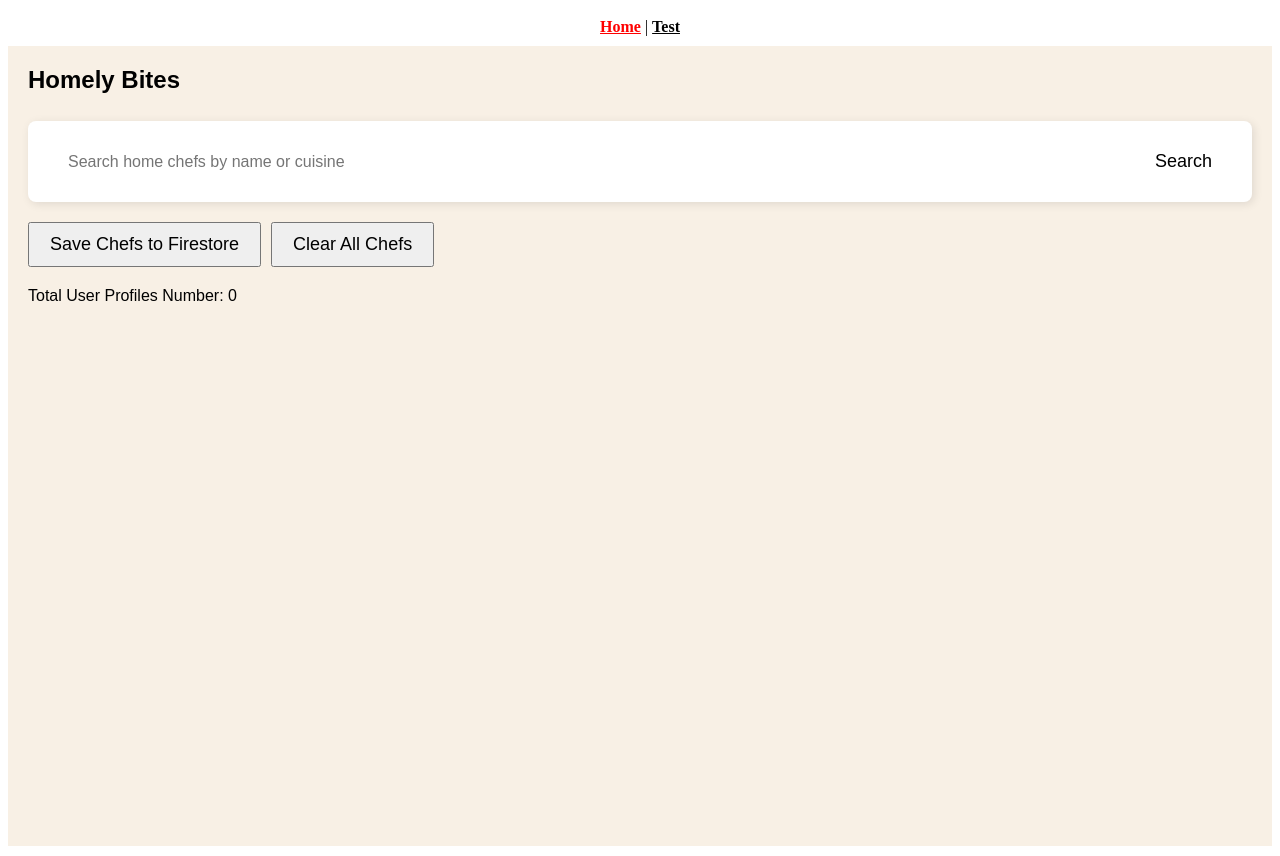
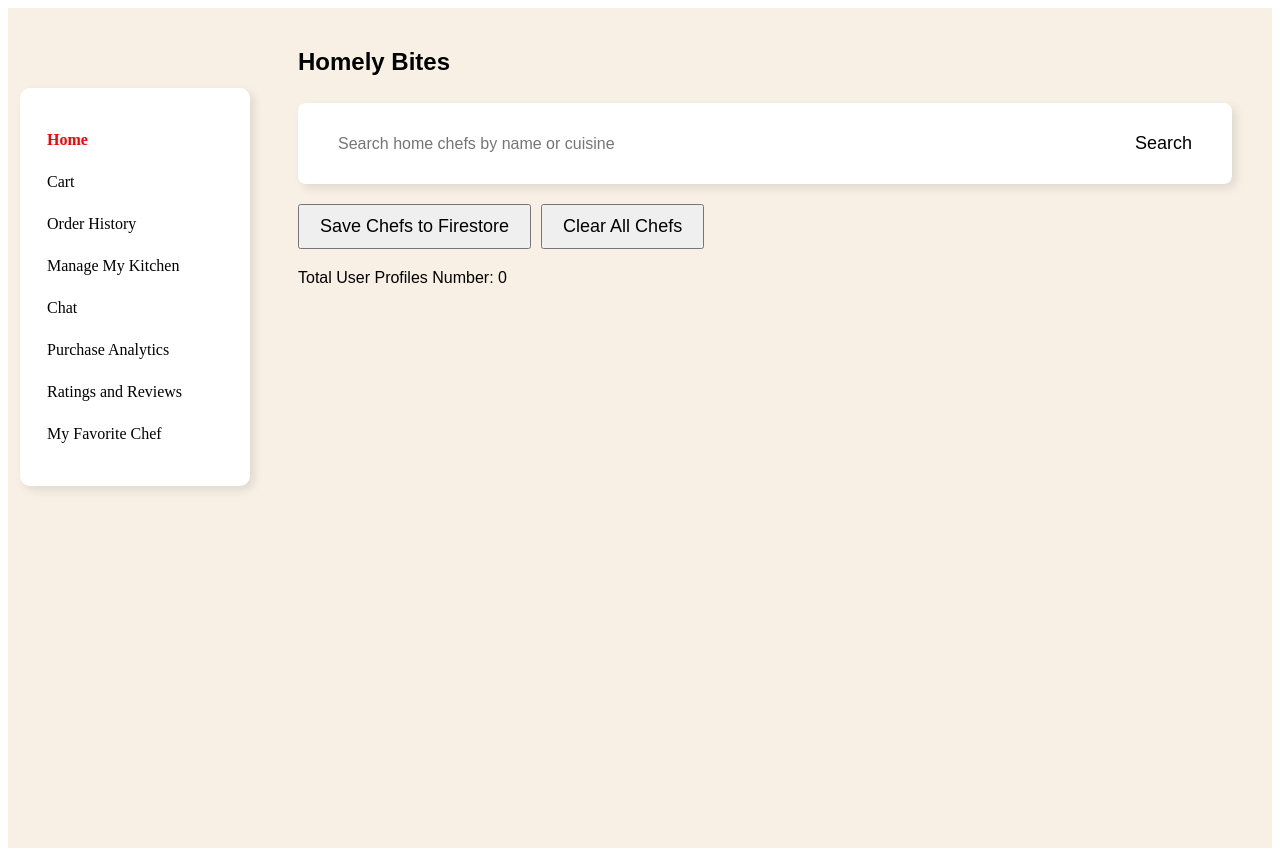
Before and after one commit to iqour/homelybites, a Vue app in the folder HomelyBites/: page / in a window 1280 px wide. Built offline with nearby package versions, Linux system fonts and the light colour scheme; no server answers; the database is empty.

Commit message:
Added sidebar and router

```diff
--- a/HomelyBites/src/App.vue
+++ b/HomelyBites/src/App.vue
@@ -1,34 +1,46 @@
 <template>
-  <div id = "container">
-    <div id ="nav">
-    <router-link to = "/">Home</router-link> |
-    <router-link to = "/test"> Test</router-link>
+  <div class="container">
+    <Sidebar @reset-home="resetHomePage"/>
+
+    <div class="main-content">
+      <router-view ref="routerView"/>
     </div>
   </div>
-  <router-view/>
-
 </template>
 
 <script>
+import Sidebar from "@/components/Sidebar.vue";
   export default{
-    name: 'App'
-  }
+    name: 'App',
+    components : {
+      Sidebar,
+    },
+    methods: {
+      resetHomePage() {
+        const homeComponent = this.$refs.routerView?.$children?.find(
+          (child) => child.$options.name == "Home",
+        );
+        if (homeComponent) {
+          homeComponent.resetPage();
+        }
+      },
+    },
+  };
 </script>
 
 <style>
-#container {
+.container {
   display: flex;
-  flex-direction: column;
-  text-align: center;
+  flex-direction: row;
+  min-height: 100vh;
+  background: #f8f0e5;
 }
-  #nav{
-    padding : 10px
-  }
-  #nav a {
-    font-weight : bold;
-    color: black;
-  }
-  #nav a.router-link-exact-active{
-    color: red;
-  }
+
+.main-content {
+  flex: 1;
+  margin-left: 250px;
+  padding: 20px;
+  background: #f8f0e5;
+  min-height: 100vh;
+}
 </style>
--- /dev/null
+++ b/HomelyBites/src/components/Sidebar.vue
@@ -0,0 +1,85 @@
+<template>
+    <div class="sidebar">
+      <ul>
+        <li
+          v-for="item in menuItems"
+          :key="item.page"
+          @click="goToPage(item.page)"
+          :class="{ active: isActive(item.page) }">
+          <i :class="item.icon"></i> {{  item.label }}
+        </li>
+      </ul>
+    </div>
+</template>
+
+<script>
+  export default {
+    data() {
+      return {
+        menuItems: [
+          { page: 'home', label: 'Home', icon: 'icon-home' },
+          { page: 'cart', label: 'Cart', icon: 'icon-cart' },
+          { page: 'order-history', label: 'Order History', icon: 'icon-history' },
+          { page: 'manage-kitchen', label: 'Manage My Kitchen', icon: 'icon-kitchen' },
+          { page: 'chat', label: 'Chat', icon: 'icon-chat' },
+          { page: 'purchase-analytics', label: 'Purchase Analytics', icon: 'icon-analytics' },
+          { page: 'ratings-review', label: 'Ratings and Reviews', icon: 'icon-reviews' },
+          { page: 'favorite-chefs', label: 'My Favorite Chef', icon: 'icon-favorite' },
+        ]
+      };
+    },
+    methods: {
+      goToPage(page) {
+        if (page == 'home') {
+          if (this.$route.path == '/') {
+            this.$emit('reset-home');
+          } else {
+            this.$router.push('/');
+          }
+        } else {
+          this.$router.push(`/${page}`);
+        }
+      },
+      isActive(page) {
+        return (page == 'home' && this.$route.path == '/') || this.$route.path == `/${page}`;
+      }
+    }
+  };
+</script>
+
+<style scoped>
+.sidebar {
+  position: fixed;
+  left: 20px;
+  margin-top: 80px;
+  width: 200px;
+  background: white;
+  color: black;
+  padding: 15px;
+  box-shadow: 4px 4px 10px rgba(0,0,0,0.1);
+  border-radius: 10px;
+}
+
+.sidebar ul {
+  list-style: none;
+  padding: 0;
+}
+
+.sidebar li {
+  padding: 12px;
+  cursor: pointer;
+  font-size: 16px;
+  display: flex;
+  align-items: center;
+}
+
+.sidebar li:hover {
+  background: lightgray;
+  border-radius: 5px;
+}
+
+.sidebar li.active {
+  color: red;
+  font-weight: bold;
+}
+</style>
--- a/HomelyBites/src/router/index.js
+++ b/HomelyBites/src/router/index.js
@@ -1,6 +1,12 @@
 import { createRouter, createWebHistory } from "vue-router";
 import Home from "@/views/Home.vue";
-import TestPage from "@/views/TestPage.vue";
+import Cart from "@/views/Cart.vue";
+import OrderHistory from "@/views/OrderHistory.vue";
+import ManageKitchen from "@/views/ManageKitchen.vue";
+import Chat from "@/views/Chat.vue";
+import PurchaseAnalytics from "@/views/PurchaseAnalytics.vue";
+import RatingsReview from "@/views/RatingsReview.vue";
+import FavoriteChefs from "@/views/FavoriteChefs.vue";
 
 const routes = [
     {
@@ -9,9 +15,39 @@ const routes = [
         component: Home
     },
     {
-        path: '/test',
-        name: 'Test',
-        component: TestPage
+        path: '/cart',
+        name: 'Cart',
+        component: Cart
+    },
+    {
+        path: '/order-history',
+        name: 'OrderHistory',
+        component: OrderHistory
+    },
+    {
+        path: '/manage-kitchen',
+        name: 'ManageKitchen',
+        component: ManageKitchen
+    },
+    {
+        path: '/chat',
+        name: 'Chat',
+        component: Chat
+    },
+    {
+        path: '/purchase-analytics',
+        name: 'PurchaseAnalytics',
+        component: PurchaseAnalytics
+    },
+    {
+        path: '/ratings-review',
+        name: 'RatingsReview',
+        component: RatingsReview
+    },
+    {
+        path: '/favorite-chefs',
+        name: 'FavoriteChefs',
+        component: FavoriteChefs
     }
 ]
 
@@ -19,4 +55,4 @@ const router = createRouter({
     history: createWebHistory(),
     routes
 })
-export default router
+export default router;
--- /dev/null
+++ b/HomelyBites/src/views/Cart.vue
@@ -0,0 +1,17 @@
+<template>
+  <h1>Test Page</h1><br>
+</template>
+
+<script>
+export default{
+  name: 'Test'
+}
+</script>
+
+<style>
+h1{
+  height: 25px;
+  text-align: center;
+  font-size: 20px;
+}
+</style>
--- /dev/null
+++ b/HomelyBites/src/views/Chat.vue
@@ -0,0 +1,17 @@
+<template>
+  <h1>Test Page</h1><br>
+</template>
+
+<script>
+export default{
+  name: 'Test'
+}
+</script>
+
+<style>
+h1{
+  height: 25px;
+  text-align: center;
+  font-size: 20px;
+}
+</style>
--- /dev/null
+++ b/HomelyBites/src/views/FavoriteChefs.vue
@@ -0,0 +1,17 @@
+<template>
+  <h1>Test Page</h1><br>
+</template>
+
+<script>
+export default{
+  name: 'Test'
+}
+</script>
+
+<style>
+h1{
+  height: 25px;
+  text-align: center;
+  font-size: 20px;
+}
+</style>
--- a/HomelyBites/src/views/Home.vue
+++ b/HomelyBites/src/views/Home.vue
@@ -1,5 +1,7 @@
 <template>
   <div class="home-container">
+
+    <!-- home page main display part -->
     <div class="main-content">
       <h1 class = "title">Homely Bites</h1>
 
@@ -15,7 +17,7 @@
         <h2 class="results-info">{{ searchResults.length }} matches for '{{  lastSearchQuery }}'</h2>
 
         <div class="chef-grid">
-          <div v-for = "chef in sortedSearchResults" :key ="chef.email" class="chef-card">
+          <div v-for = "chef in searchResults" :key ="chef.email" class="chef-card">
             <img :src ="chef.profileImage" alt="Chef Image" class="profile-image"/>
             <div class = "chef-details">
               <strong class="chef-name">{{ chef.name }}</strong>
@@ -28,7 +30,7 @@
         </div>
       </div>
 
-      <!-- buttons to add/delete chefs -->
+      <!-- buttons to add and delete chefs -->
       <div class="action-buttons">
         <button @click="saveChefsToFirestore">Save Chefs to Firestore</button>
         <button @click="clearChefsFromFirestore" style = "margin-left:10px">Clear All Chefs</button>
@@ -61,11 +63,6 @@ export default {
         searchTriggered: false,
         lastSearchQuery: "",
       };
-    },
-    computed: {
-      sortedSearchResults() {
-        return [...this.searchResults].sort((a, b) => b.rating - a.rating);
-      }
     },
     methods:{
       // save chefs info in chefs.json into firestore
@@ -112,10 +109,16 @@ export default {
           const cuisineMatch = chef.cuisineSpecialty.some((cuisine) =>
             cuisine.toLowerCase().includes(searchInput));
             return nameMatch || cuisineMatch;
-        });
+        }).sort((a, b) => b.rating - a.rating);
         this.searchTriggered = true;
         this.lastSearchQuery = this.searchQuery;
       },
+      resetPage() {
+        this.searchQuery = "";
+        this.searchResults = [];
+        this.searchTriggered = false;
+        this.lastSearchQuery = "";
+      }
     },
     mounted() {
       this.listenForUserCount();
@@ -141,6 +144,7 @@ export default {
   background: #f8f0e5;
   min-height: 100vh;
   width: 100%;
+  min-width: 120vh;
 }
 
 .main-content {
@@ -162,7 +166,7 @@ export default {
   background: white;
   padding: 20px;
   border-radius: 8px;
-  box-shadow: 2px 2px 10px rgba(0,0,0,0.1);
+  box-shadow: 4px 4px 10px rgba(0,0,0,0.1);
   margin-top: 30px;
 }
 
@@ -197,14 +201,9 @@ export default {
   font-size: 14px;
   color: gray;
   margin-top: 10px;
+  margin-bottom: 10px;
   font-weight: 300;
-}
-
-.no-results {
-  font-size: 14px;
-  color: gray;
-  margin-top: 10px;
-  font-weight: 300;
+  text-align: left;
 }
 
 .chef-grid {
@@ -217,9 +216,8 @@ export default {
   display: flex;
   align-items: center;
   background-color: white;
+  padding: 30px;
   border-radius: 20px;
-  padding: 40px;
-  border-radius: 10px;
   box-shadow: 2px 2px 10px rgba(0,0,0,0.1);
   width: 100%;
 }
--- /dev/null
+++ b/HomelyBites/src/views/ManageKitchen.vue
@@ -0,0 +1,17 @@
+<template>
+  <h1>Test Page</h1><br>
+</template>
+
+<script>
+export default{
+  name: 'Test'
+}
+</script>
+
+<style>
+h1{
+  height: 25px;
+  text-align: center;
+  font-size: 20px;
+}
+</style>
--- /dev/null
+++ b/HomelyBites/src/views/OrderHistory.vue
@@ -0,0 +1,17 @@
+<template>
+  <h1>Test Page</h1><br>
+</template>
+
+<script>
+export default{
+  name: 'Test'
+}
+</script>
+
+<style>
+h1{
+  height: 25px;
+  text-align: center;
+  font-size: 20px;
+}
+</style>
--- /dev/null
+++ b/HomelyBites/src/views/PurchaseAnalytics.vue
@@ -0,0 +1,17 @@
+<template>
+  <h1>Test Page</h1><br>
+</template>
+
+<script>
+export default{
+  name: 'Test'
+}
+</script>
+
+<style>
+h1{
+  height: 25px;
+  text-align: center;
+  font-size: 20px;
+}
+</style>
--- /dev/null
+++ b/HomelyBites/src/views/RatingsReview.vue
@@ -0,0 +1,17 @@
+<template>
+  <h1>Test Page</h1><br>
+</template>
+
+<script>
+export default{
+  name: 'Test'
+}
+</script>
+
+<style>
+h1{
+  height: 25px;
+  text-align: center;
+  font-size: 20px;
+}
+</style>
```
